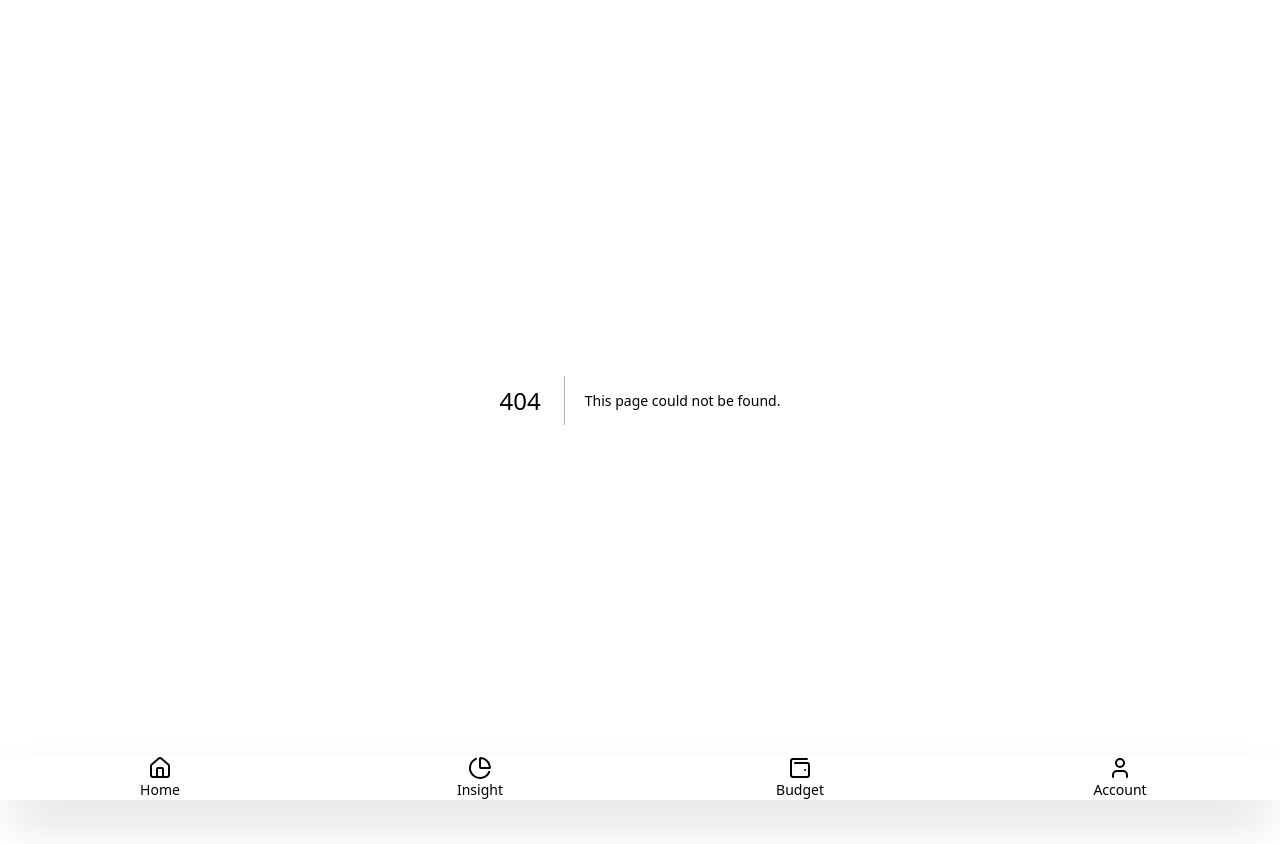
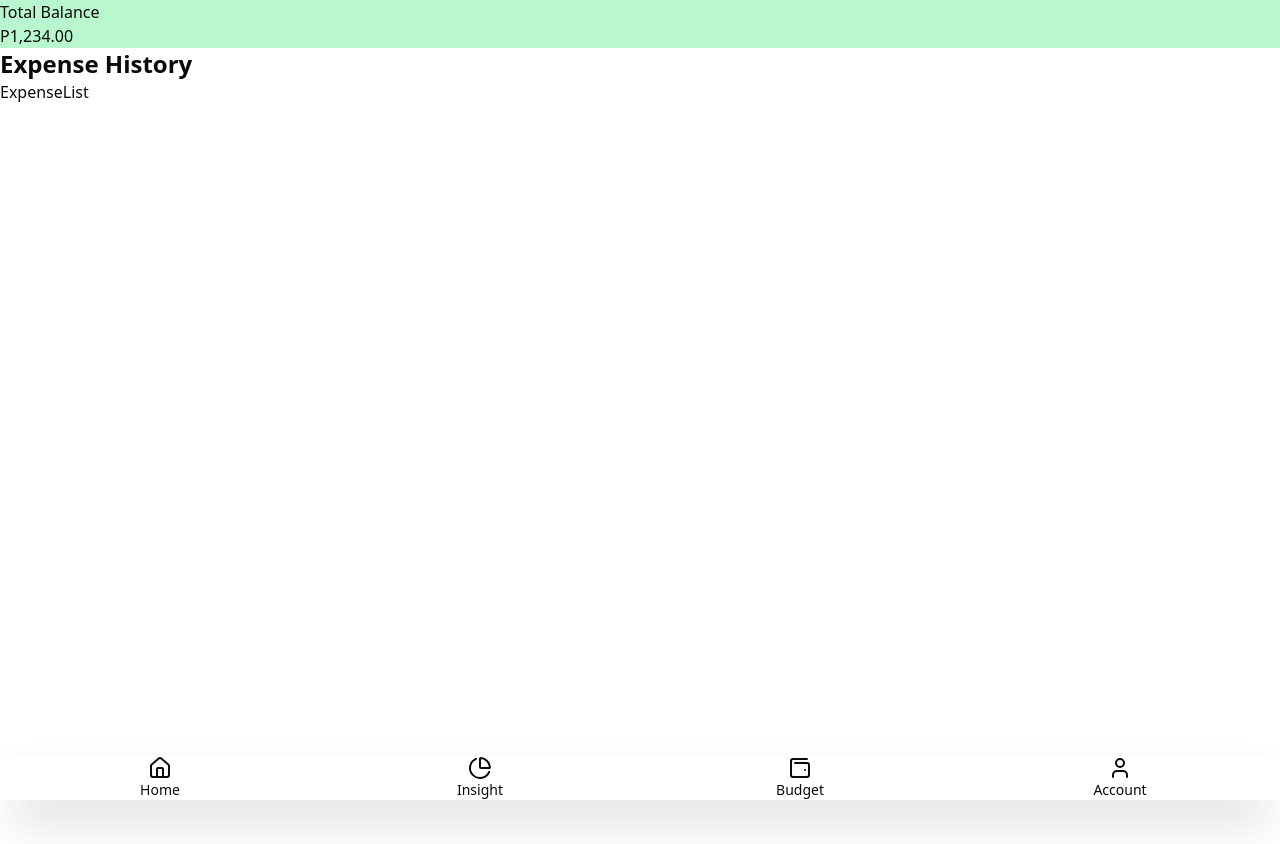
Before and after one commit to peachpanic/Reseepts, a Next.js app: page /home in a window 1280 px wide. Before the commit this address had no page. Built offline with nearby package versions, Linux system fonts and the light colour scheme.

Commit message:
push expense list and item

```diff
--- /dev/null
+++ b/src/app/home/page.tsx
@@ -0,0 +1,17 @@
+import { ExpenseList } from "@/components/homepage/ExpenseList";
+
+export default function Homepage() {
+  return (
+    <div className="flex flex-col w-full h-full justify-center items-center">
+      <div className="flex flex-col bg-green-200 w-full">
+        <span>Total Balance</span>
+        <span>P1,234.00</span>
+      </div>
+
+      <div className="flex flex-col w-full h-full">
+        <h1 className="text-2xl font-semibold">Expense History</h1>
+        <ExpenseList />
+      </div>
+    </div>
+  );
+}
--- a/src/components/BottomNav.tsx
+++ b/src/components/BottomNav.tsx
@@ -20,7 +20,7 @@ const BottomNav = () => {
   return (
     <div className="grid grid-cols-4 items-center sticky bottom-0 rounded-t-md shadow-2xl">
       {navRoutes.map((navRoute) => (
-        <Link href={navRoute.route}>
+        <Link href={navRoute.route} key={navRoute.route}>
           <div className="flex flex-col justify-center items-center">
             {navRoute.icon}
             <p className="text-sm capitalize">
--- /dev/null
+++ b/src/components/homepage/ExpenseItem.tsx
@@ -0,0 +1,3 @@
+export function ExpenseItem() {
+  return <></>;
+}
--- /dev/null
+++ b/src/components/homepage/ExpenseList.tsx
@@ -0,0 +1,3 @@
+export function ExpenseList() {
+  return <>ExpenseList</>;
+}
```
